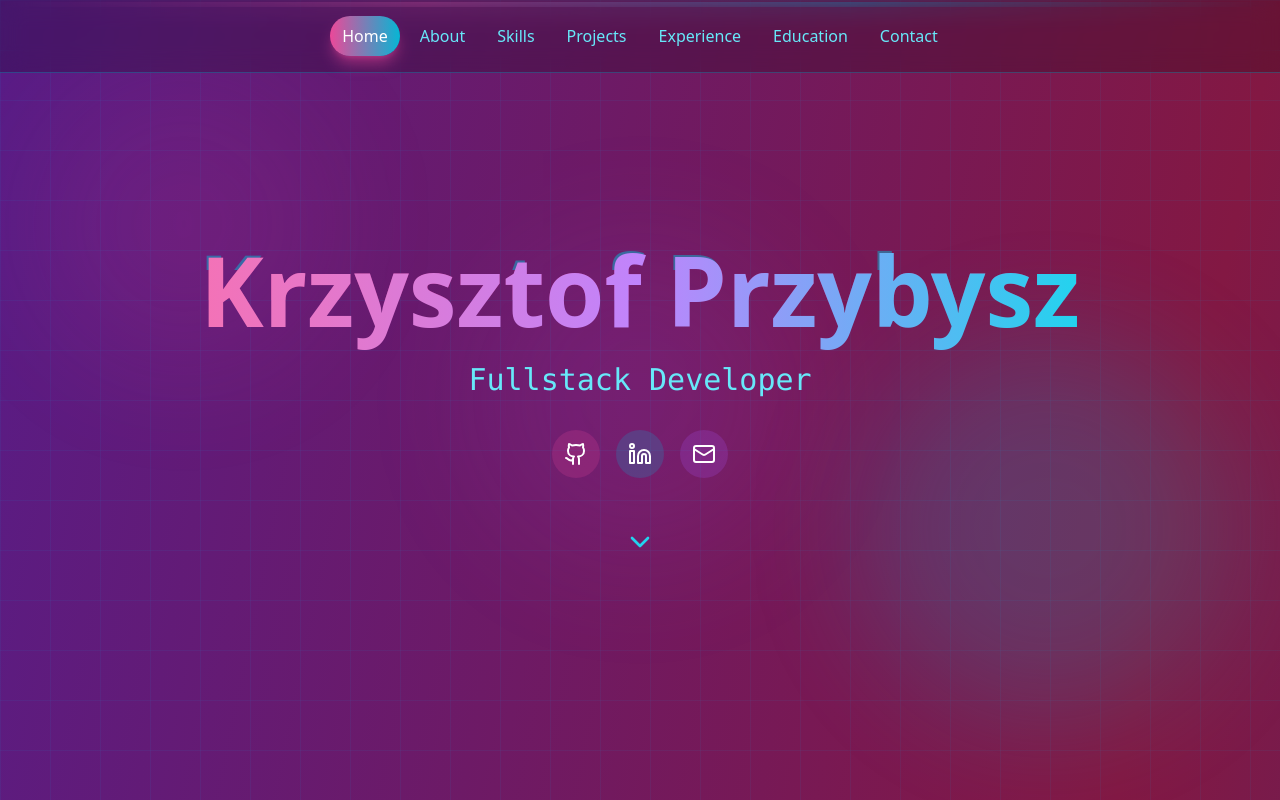
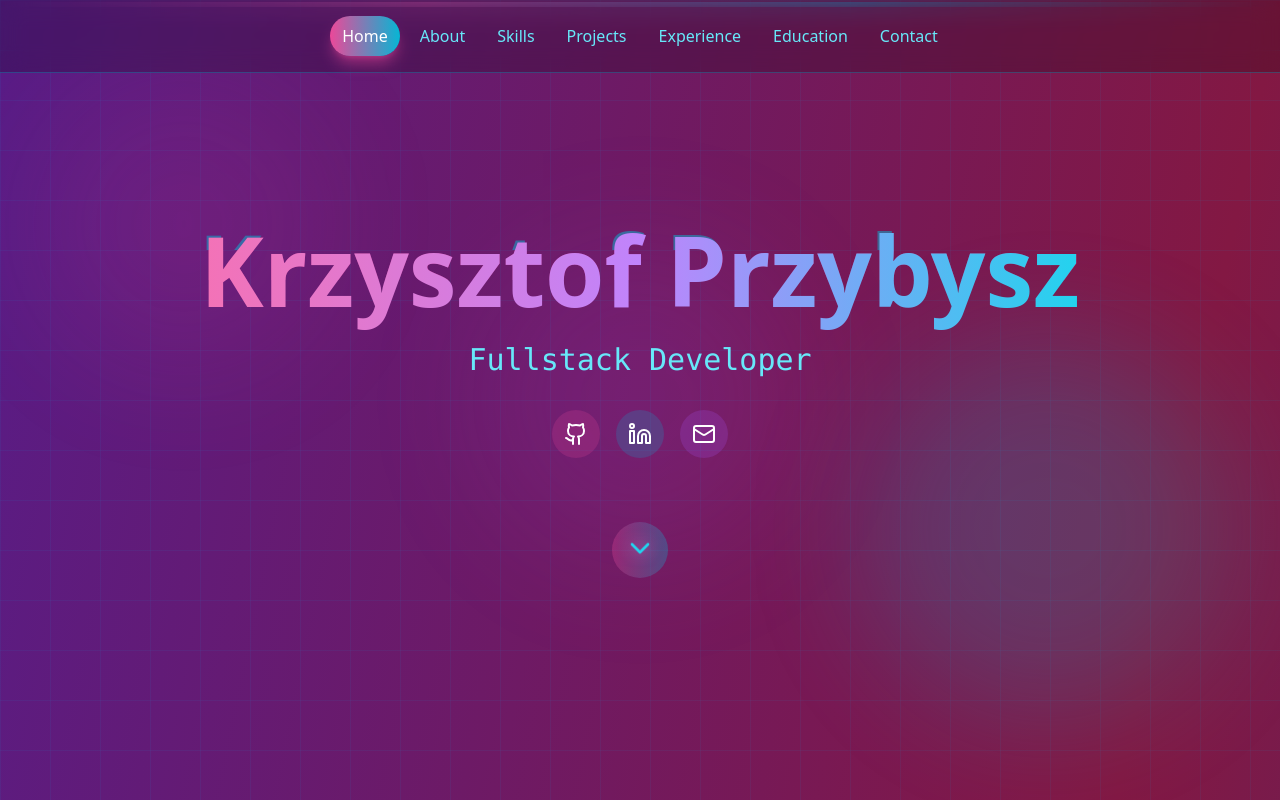
Before and after one commit to krzysztofprzybysz-dev/portfolio-website, a React (Create React App) app: page / in a window 1280 px wide. Shown: the top 800 px of the page. Built offline with nearby package versions, Linux system fonts and the light colour scheme.

Commit message:
Add smooth scrolling functionality and enhance arrow animations in navigation

```diff
--- a/src/App.js
+++ b/src/App.js
@@ -12,11 +12,13 @@ import Footer from './components/Footer';
 const App = () => {
     const [activeSection, setActiveSection] = useState('home');
     const sectionRefs = useRef({});
+    // Offset dla nawigacji, aby tytuły sekcji nie były zasłonięte
+    const navOffset = 80; // Przybliżona wysokość navbara plus dodatkowy margines
 
     useEffect(() => {
         const handleScroll = () => {
             // Obsługa aktywnej sekcji dla nawigacji
-            const scrollPosition = window.scrollY + 100;
+            const scrollPosition = window.scrollY + navOffset + 20; // Dodano offset dla dokładniejszej detekcji aktywnej sekcji
 
             Object.entries(sectionRefs.current).forEach(([section, ref]) => {
                 if (ref && ref.offsetTop <= scrollPosition && ref.offsetTop + ref.offsetHeight > scrollPosition) {
@@ -68,7 +70,16 @@ const App = () => {
     }, []);
 
     const scrollToSection = (sectionId) => {
-        sectionRefs.current[sectionId]?.scrollIntoView({ behavior: 'smooth' });
+        if (sectionRefs.current[sectionId]) {
+            const section = sectionRefs.current[sectionId];
+            const sectionTop = section.getBoundingClientRect().top + window.pageYOffset;
+
+            // Przewijamy do sekcji z uwzględnieniem offsetu nawigacji
+            window.scrollTo({
+                top: sectionTop - navOffset,
+                behavior: 'smooth'
+            });
+        }
     };
 
     return (
--- a/src/components/Home.js
+++ b/src/components/Home.js
@@ -3,6 +3,19 @@ import { ChevronDown, Mail, Github, Linkedin } from 'lucide-react';
 
 const Home = forwardRef((props, ref) => {
     const glitchText = 'Krzysztof Przybysz';
+    const navOffset = 80; // Taki sam offset jak w App.js
+
+    const handleScrollDown = () => {
+        // Znajdź następną sekcję (prawdopodobnie About) i przewiń do niej
+        const aboutSection = document.getElementById('about');
+        if (aboutSection) {
+            const sectionTop = aboutSection.getBoundingClientRect().top + window.pageYOffset;
+            window.scrollTo({
+                top: sectionTop - navOffset,
+                behavior: 'smooth'
+            });
+        }
+    };
 
     return (
         <section ref={ref} id="home" className="min-h-screen flex items-center justify-center relative vaporwave-section">
@@ -45,7 +58,15 @@ const Home = forwardRef((props, ref) => {
                         <Mail className="w-6 h-6" />
                     </a>
                 </div>
-                <ChevronDown className="w-8 h-8 mx-auto animate-bounce text-cyan-400 scroll-animate animate-up" />
+                <div className="flex justify-center w-full">
+                    <button
+                        onClick={handleScrollDown}
+                        className="cursor-pointer p-3 bg-gradient-to-r from-pink-500/30 to-cyan-500/30 rounded-full hover:from-pink-500/50 hover:to-cyan-500/50 transition-all duration-500 hover:scale-110 group flex items-center justify-center scroll-animate animate-up mt-4"
+                        aria-label="Przewiń w dół"
+                    >
+                        <ChevronDown className="w-8 h-8 text-cyan-400 group-hover:text-pink-300 transition-colors duration-300 animated-arrow" />
+                    </button>
+                </div>
             </div>
 
             {/* Animated Background Elements */}
--- a/src/styles/animations.css
+++ b/src/styles/animations.css
@@ -164,3 +164,42 @@
     from { width: 0; }
     to { width: var(--width); }
 }
+
+/* Bounce Animation dla strzałki przewijania */
+@keyframes arrowBounce {
+  0%, 20%, 50%, 80%, 100% {
+    transform: translateY(0);
+  }
+  40% {
+    transform: translateY(-15px);
+  }
+  60% {
+    transform: translateY(-7px);
+  }
+}
+
+.bounce-arrow {
+  animation: arrowBounce 2s infinite;
+}
+
+/* Pulse Glow dla strzałki */
+@keyframes arrowGlow {
+  0% {
+    filter: drop-shadow(0 0 3px rgba(1, 205, 254, 0.5));
+  }
+  50% {
+    filter: drop-shadow(0 0 8px rgba(255, 113, 206, 0.8));
+  }
+  100% {
+    filter: drop-shadow(0 0 3px rgba(1, 205, 254, 0.5));
+  }
+}
+
+.glow-arrow {
+  animation: arrowGlow 2s infinite alternate;
+}
+
+/* Kombinacja animacji dla strzałki */
+.animated-arrow {
+  animation: arrowBounce 2s infinite, arrowGlow 2s infinite alternate;
+}
```
